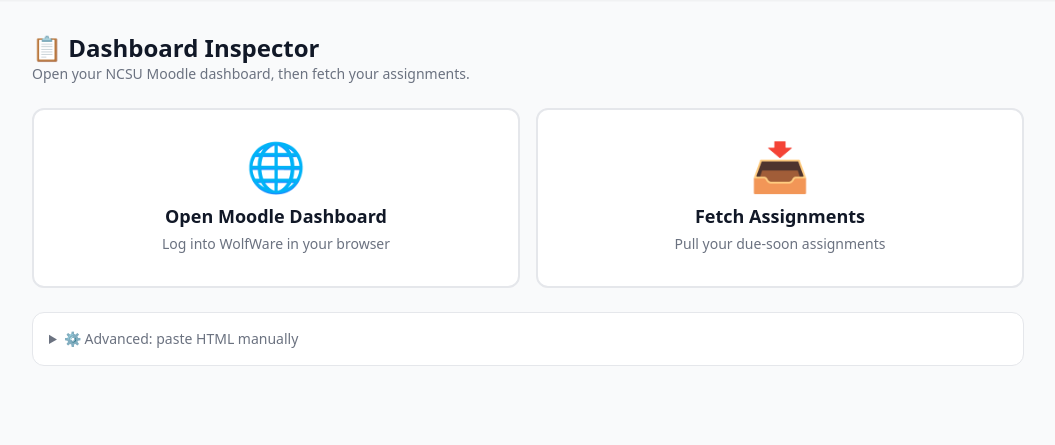
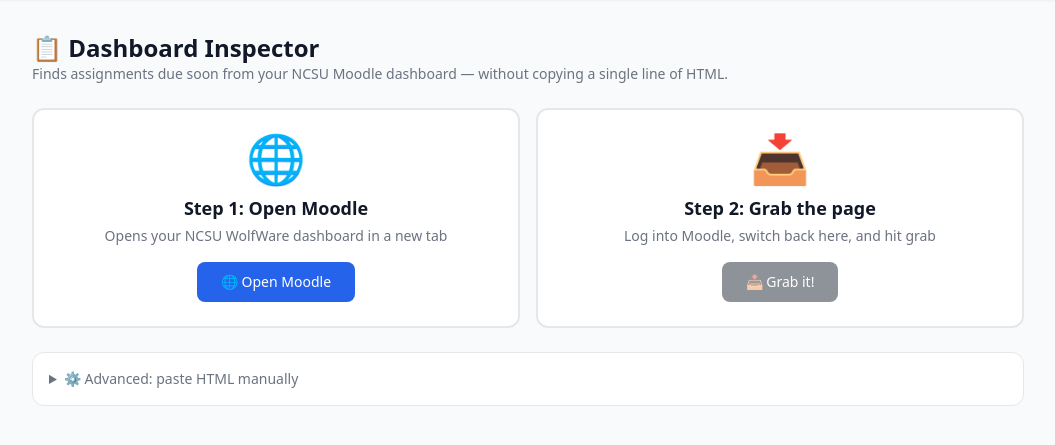
Before and after one commit to korrectional/mlh2026, a FastAPI app: page /dashboard/ in a window 1280 px wide. Shown: the part 57-502 px from the top of the page, without its empty margins (112-1167 px from the left). Run offline with FastAPI, Linux system fonts and the light colour scheme; some libraries are stand-ins or nearby versions.

Commit message:
Add Moodle browser grab via PyAutoGUI (no copy-paste)
- services/moodle_browser.py: opens Moodle via webbrowser, uses
  pyautogui (Ctrl+A → Ctrl+C) + tkinter clipboard read to grab
  the active browser tab's HTML
- routers/dashboard.py: added /dashboard/fetch (opens Moodle) and
  /dashboard/grab (grabs HTML, parses, returns assignment cards)
- templates/dashboard.html: redesigned as 2-step flow —
  1. Open Moodle button → opens WolfWare
  2. Grab it! button → 3-second countdown overlay, user switches
     to Moodle tab, then pyautogui grabs the page automatically
- Manual paste still available under collapsible Advanced section

```diff
--- /dev/null
+++ b/services/moodle_browser.py
@@ -0,0 +1,66 @@
+"""
+Moodle browser automation — opens NCSU Moodle in the user's browser
+and uses pyautogui to grab the page content from the active tab.
+"""
+
+import time
+import webbrowser
+import pyautogui
+
+MOODLE_URL = "https://moodle-courses2527.wolfware.ncsu.edu/my/"
+
+
+def open_moodle() -> None:
+    """Open the Moodle dashboard in the user's default browser."""
+    webbrowser.open(MOODLE_URL)
+
+
+def grab_active_page() -> str:
+    """
+    Grab the HTML content of the currently active browser tab
+    using system-level keyboard shortcuts.
+
+    Assumes the user has already switched to the browser tab
+    showing the Moodle dashboard.
+
+    Sequence:
+      1. Select All (Ctrl+A)
+      2. Copy (Ctrl+C)
+      3. Read from clipboard
+    """
+    # Small delay to let the system settle
+    time.sleep(0.3)
+
+    # Select all
+    pyautogui.hotkey("ctrl", "a")
+    time.sleep(0.2)
+
+    # Copy
+    pyautogui.hotkey("ctrl", "c")
+    time.sleep(0.3)
+
+    # Read clipboard
+    html = _read_clipboard()
+    return html
+
+
+def _read_clipboard() -> str:
+    """Read text from the system clipboard."""
+    try:
+        import tkinter as tk
+        root = tk.Tk()
+        root.withdraw()  # Hide the window
+        text = root.clipboard_get()
+        root.destroy()
+        return text
+    except Exception as e:
+        raise RuntimeError(f"Could not read clipboard: {e}")
+
+
+def switch_to_browser() -> None:
+    """
+    Alt+Tab to switch back to the browser.
+    Only works if we know what was previously focused.
+    """
+    pyautogui.hotkey("alt", "tab")
+    time.sleep(0.3)
--- a/templates/dashboard.html
+++ b/templates/dashboard.html
@@ -9,37 +9,60 @@
     <div>
         <h1 class="text-2xl font-bold">📋 Dashboard Inspector</h1>
         <p class="text-sm text-gray-500">
-            Open your NCSU Moodle dashboard, then fetch your assignments.
+            Finds assignments due soon from your NCSU Moodle dashboard — without copying a single line of HTML.
         </p>
     </div>
 
-    <!-- Big action buttons -->
+    <!-- Step flow -->
     <div class="grid grid-cols-1 md:grid-cols-2 gap-4">
 
-        <!-- Open Moodle -->
-        <a href="https://moodle-courses2527.wolfware.ncsu.edu/my/"
-           target="_blank"
-           class="flex flex-col items-center justify-center p-8 bg-white rounded-xl border-2 border-brand-200 hover:border-brand-500 hover:shadow-lg transition group">
-            <span class="text-5xl mb-3">🌐</span>
-            <span class="text-lg font-semibold text-gray-900 group-hover:text-brand-600">Open Moodle Dashboard</span>
-            <span class="text-sm text-gray-500 mt-1">Log into WolfWare in your browser</span>
-        </a>
+        <!-- Step 1: Open Moodle -->
+        <div class="bg-white rounded-xl border-2 p-6 text-center transition"
+             :class="moodleOpened ? 'border-green-400 bg-green-50/50' : 'border-brand-200 hover:border-brand-400'">
+            <div class="text-5xl mb-3">🌐</div>
+            <h2 class="text-lg font-semibold text-gray-900 mb-1">Step 1: Open Moodle</h2>
+            <p class="text-sm text-gray-500 mb-4">Opens your NCSU WolfWare dashboard in a new tab</p>
+            <button @click="openMoodle()" :disabled="moodleOpened"
+                    class="px-6 py-2.5 rounded-lg text-sm font-medium transition disabled:opacity-50"
+                    :class="moodleOpened ? 'bg-green-100 text-green-700' : 'bg-brand-600 text-white hover:bg-brand-700'">
+                <span x-text="moodleOpened ? '✅ Opened!' : '🌐 Open Moodle'"></span>
+            </button>
+        </div>
 
-        <!-- Then scrape (disabled until user has opened moodle, or always available) -->
-        <div class="flex flex-col items-center justify-center p-8 bg-white rounded-xl border-2 border-gray-200 hover:border-green-400 hover:shadow-lg transition group cursor-pointer"
-             @click="fetchFromMoodle()">
-            <span class="text-5xl mb-3">📥</span>
-            <span class="text-lg font-semibold text-gray-900 group-hover:text-green-600">Fetch Assignments</span>
-            <span class="text-sm text-gray-500 mt-1">Pull your due-soon assignments</span>
+        <!-- Step 2: Grab it -->
+        <div class="bg-white rounded-xl border-2 p-6 text-center transition"
+             :class="showGrab ? 'border-yellow-400 bg-yellow-50/50' : 'border-gray-200'">
+            <div class="text-5xl mb-3">📥</div>
+            <h2 class="text-lg font-semibold text-gray-900 mb-1">Step 2: Grab the page</h2>
+            <p class="text-sm text-gray-500 mb-4">Log into Moodle, switch back here, and hit grab</p>
+            <button @click="startGrabCountdown()" :disabled="!moodleOpened || grabbing"
+                    class="px-6 py-2.5 rounded-lg text-sm font-medium transition disabled:opacity-50"
+                    :class="grabbing ? 'bg-gray-100 text-gray-500' : 'bg-gray-800 text-white hover:bg-gray-900'">
+                <span x-text="grabbing ? countdownText : '📥 Grab it!'"></span>
+            </button>
         </div>
 
     </div>
 
-    <!-- Status -->
-    <div x-show="statusText" class="text-sm text-gray-600 bg-gray-50 rounded-lg border px-4 py-2.5" x-text="statusText"></div>
+    <!-- Countdown overlay -->
+    <div x-show="showCountdown"
+         class="fixed inset-0 bg-black/60 z-50 flex items-center justify-center"
+         x-transition>
+        <div class="bg-white rounded-2xl p-10 text-center max-w-sm mx-4 shadow-2xl">
+            <div class="text-7xl font-bold text-brand-600 mb-4" x-text="countdownNum"></div>
+            <p class="text-lg font-medium text-gray-900">Switch to your Moodle tab now!</p>
+            <p class="text-sm text-gray-500 mt-2">I'll grab the page automatically...</p>
+        </div>
+    </div>
+
+    <!-- Status messages (swapped via HTMX) -->
+    <div id="status-area" class="text-sm"></div>
+
+    <!-- Results -->
+    <div id="results" class="space-y-4"></div>
 
     <!-- Manual paste (collapsible fallback) -->
-    <details class="bg-white rounded-xl border p-4">
+    <details class="bg-white rounded-xl border p-4 mt-6">
         <summary class="text-sm font-medium text-gray-500 cursor-pointer hover:text-gray-700">
             ⚙️ Advanced: paste HTML manually
         </summary>
@@ -65,31 +88,56 @@
         </div>
     </details>
 
-    <!-- Results -->
-    <div id="results" class="space-y-4"></div>
-
 </div>
 
 <script>
 function dashboardInspector() {
     return {
+        moodleOpened: false,
+        showGrab: false,
+        grabbing: false,
+        showCountdown: false,
+        countdownNum: 3,
+        countdownText: '',
         inspecting: false,
-        hasResults: false,
-        statusText: '',
 
-        async fetchFromMoodle() {
-            this.statusText = '⏳ Opening Moodle... first log in, then come back and I\'ll guide you through the next step.';
+        async openMoodle() {
+            this.moodleOpened = true;
+            this.showGrab = true;
+            const resp = await fetch('/dashboard/fetch', { method: 'POST' });
+            document.getElementById('status-area').innerHTML = await resp.text();
+        },
 
-            // Open Moodle in a new tab
-            window.open('https://moodle-courses2527.wolfware.ncsu.edu/my/', '_blank');
+        startGrabCountdown() {
+            this.grabbing = true;
+            this.showCountdown = true;
+            this.countdownNum = 3;
+            this.countdownText = '3';
 
-            this.statusText = '🌐 Moodle opened in a new tab. Log in, then copy the page HTML and paste it below.';
+            const interval = setInterval(() => {
+                this.countdownNum--;
+                this.countdownText = String(this.countdownNum);
+                if (this.countdownNum <= 0) {
+                    clearInterval(interval);
+                    this.showCountdown = false;
+                    this.doGrab();
+                }
+            }, 1000);
+        },
 
-            // Auto-scroll to the paste area and expand it
-            const details = document.querySelector('details');
-            if (details) details.open = true;
-            const textarea = document.getElementById('dashboard-html');
-            if (textarea) textarea.focus();
+        async doGrab() {
+            try {
+                const resp = await fetch('/dashboard/grab', { method: 'POST' });
+                const html = await resp.text();
+                document.getElementById('results').innerHTML = html;
+                document.getElementById('status-area').innerHTML =
+                    '<div class="p-3 bg-green-50 text-green-700 rounded-lg text-sm">✅ Page grabbed and parsed!</div>';
+            } catch (err) {
+                document.getElementById('results').innerHTML =
+                    `<div class="p-4 bg-red-50 text-red-700 rounded border border-red-200">Grab failed: ${err.message}</div>`;
+            } finally {
+                this.grabbing = false;
+            }
         },
 
         async loadSample() {
@@ -99,71 +147,38 @@ function dashboardInspector() {
                 document.getElementById('dashboard-html').value = sampleHtml;
                 await this.scrapeOnly();
             } catch (err) {
-                console.error('Failed to load sample:', err);
                 alert('Could not load sample HTML.');
             }
         },
 
         async inspect() {
             const html = document.getElementById('dashboard-html').value;
-            if (!html.trim()) {
-                alert('Paste your Moodle dashboard HTML first.');
-                return;
-            }
-
+            if (!html.trim()) { alert('Paste your Moodle dashboard HTML first.'); return; }
             this.inspecting = true;
-
             const formData = new FormData();
             formData.append('dashboard_html', html);
-
             try {
-                const resp = await fetch('/dashboard/inspect', {
-                    method: 'POST',
-                    body: formData
-                });
-                const htmlResult = await resp.text();
-                document.getElementById('results').innerHTML = htmlResult;
-                this.hasResults = true;
-                this.statusText = '✅ Assignments loaded!';
+                const resp = await fetch('/dashboard/inspect', { method: 'POST', body: formData });
+                document.getElementById('results').innerHTML = await resp.text();
             } catch (err) {
                 document.getElementById('results').innerHTML =
-                    `<div class="p-4 bg-red-50 text-red-700 rounded border border-red-200">Inspection failed: ${err.message}</div>`;
-                this.hasResults = true;
-                this.statusText = '❌ Failed to inspect';
-            } finally {
-                this.inspecting = false;
-            }
+                    `<div class="p-4 bg-red-50 text-red-700 rounded border border-red-200">Failed: ${err.message}</div>`;
+            } finally { this.inspecting = false; }
         },
 
         async scrapeOnly() {
             const html = document.getElementById('dashboard-html').value;
-            if (!html.trim()) {
-                alert('Paste your Moodle dashboard HTML first.');
-                return;
-            }
-
+            if (!html.trim()) { alert('Paste your Moodle dashboard HTML first.'); return; }
             this.inspecting = true;
-
             const formData = new FormData();
             formData.append('dashboard_html', html);
-
             try {
-                const resp = await fetch('/dashboard/scrape-only', {
-                    method: 'POST',
-                    body: formData
-                });
-                const htmlResult = await resp.text();
-                document.getElementById('results').innerHTML = htmlResult;
-                this.hasResults = true;
-                this.statusText = '✅ Assignments parsed!';
+                const resp = await fetch('/dashboard/scrape-only', { method: 'POST', body: formData });
+                document.getElementById('results').innerHTML = await resp.text();
             } catch (err) {
                 document.getElementById('results').innerHTML =
-                    `<div class="p-4 bg-red-50 text-red-700 rounded border border-red-200">Scrape failed: ${err.message}</div>`;
-                this.hasResults = true;
-                this.statusText = '❌ Scrape failed';
-            } finally {
-                this.inspecting = false;
-            }
+                    `<div class="p-4 bg-red-50 text-red-700 rounded border border-red-200">Failed: ${err.message}</div>`;
+            } finally { this.inspecting = false; }
         }
     };
 }
```
Also changed, not shown: routers/dashboard.py (+131 -0 lines).
